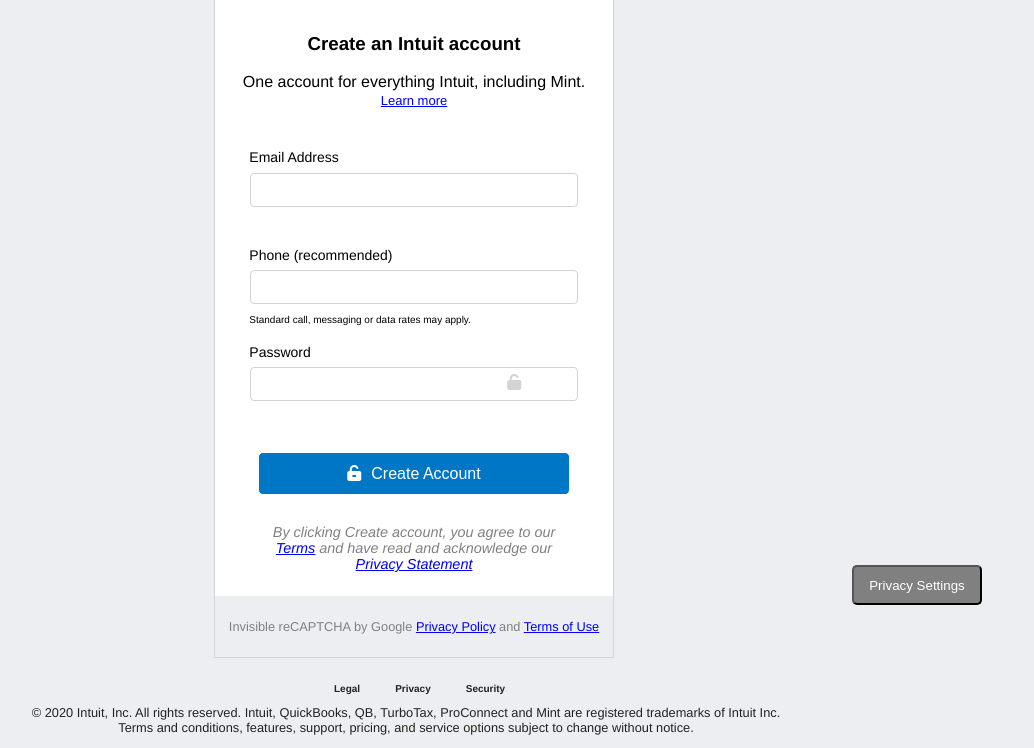
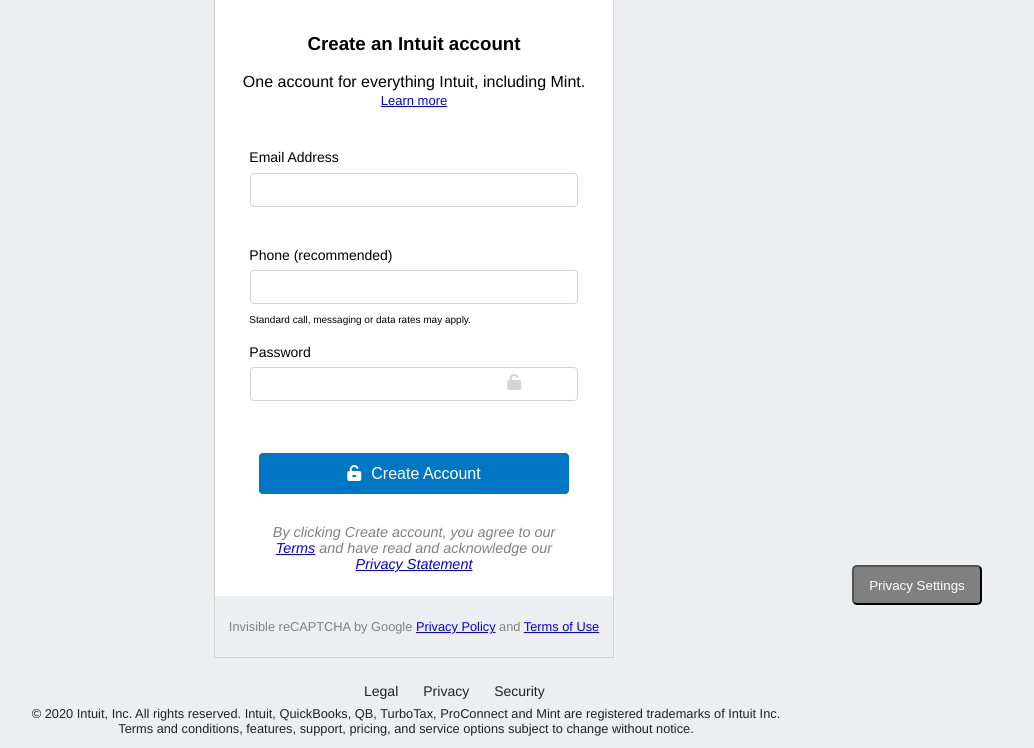
Before and after one commit to GzimAsani/HTML-Forms, a plain HTML site: page index.html in a window 1280 px wide. Shown: the part 195-943 px from the top of the page, without its empty margins (234-1268 px from the left). Drawn offline with Linux system fonts and the light colour scheme.

Commit message:
Improving the footer

```diff
--- a/index.html
+++ b/index.html
@@ -39,7 +39,7 @@
 
         <section class= 'main-inputs'>
             <h3>Create an Intuit account</h3>
-            <p class = 'p'>One account for everything Intuit, including Mint.  <a href="https://accounts-help.lc.intuit.com/1582580-creating-an-account"
+            <p class = 'p'>One account for everything Intuit, including Mint.  <a href="#"
               target="_blank" class="ius-small-info-link"
               >Learn more</a></p>
 
@@ -52,13 +52,13 @@
           </div>
           <div class = 'label-inputs'>
             <label  for="tel" class="label">Phone (recommended)</label>
-            <input class = 'input' type="tel" name="tel" required="required">
+            <input class = 'input' type="tel" name="tel" id = 'tel' required="required">
             <p class = 'tel-explanation'>Standard call, messaging or data rates may apply.</p>
           </div>
 
           <div class = 'label-inputs'>
             <label for="password" class="label">Password</label>
-            <input  class = 'input' type="password" name="password" required="required" ><i class="fas fas3 fa-unlock"></i>
+            <input  class = 'input' type="password" name="password" id = 'password' required="required" ><i class="fas fas3 fa-unlock"></i>
           </div>
 
           <div class = 'create-account'>
@@ -80,11 +80,11 @@
      <button class = 'privacy-settings'>Privacy Settings</button>
      <footer class = 'second-footer'>
 
-        <h4 class='p-footer'>
-       <p class = 'p-2-footer'>Legal</p>
-       <p class = 'p-2-footer' >Privacy</p>
-       <p class = 'p-2-footer'>Security</p>
-        </h4>
+        <ul class='p-footer'>
+       <li class = 'p-2-footer'>Legal</li>
+       <li class = 'p-2-footer' >Privacy</li>
+       <li class = 'p-2-footer'>Security</li>
+        </ul>
        <p class = 'third-footer' >© 2020 Intuit, Inc. All rights reserved. Intuit, QuickBooks, QB, TurboTax, ProConnect and Mint are registered trademarks of Intuit Inc.<br> Terms and conditions, features, support, pricing, and service options subject to change without notice.</p>
 
 
--- a/style.css
+++ b/style.css
@@ -161,10 +161,11 @@ body {
 }
 
 .p-2-footer {
-  font-size: 10px;
+  font-size: 14px;
   margin: 5px;
-  margin-left: 30px;
+  margin-left: 20px;
   color: rgb(36, 34, 34);
+
 }
 
 .p-footer {
@@ -205,3 +206,6 @@ body {
   color: white;
   border-radius: 5px;
 }
+li{
+list-style-type: none;
+}
```
